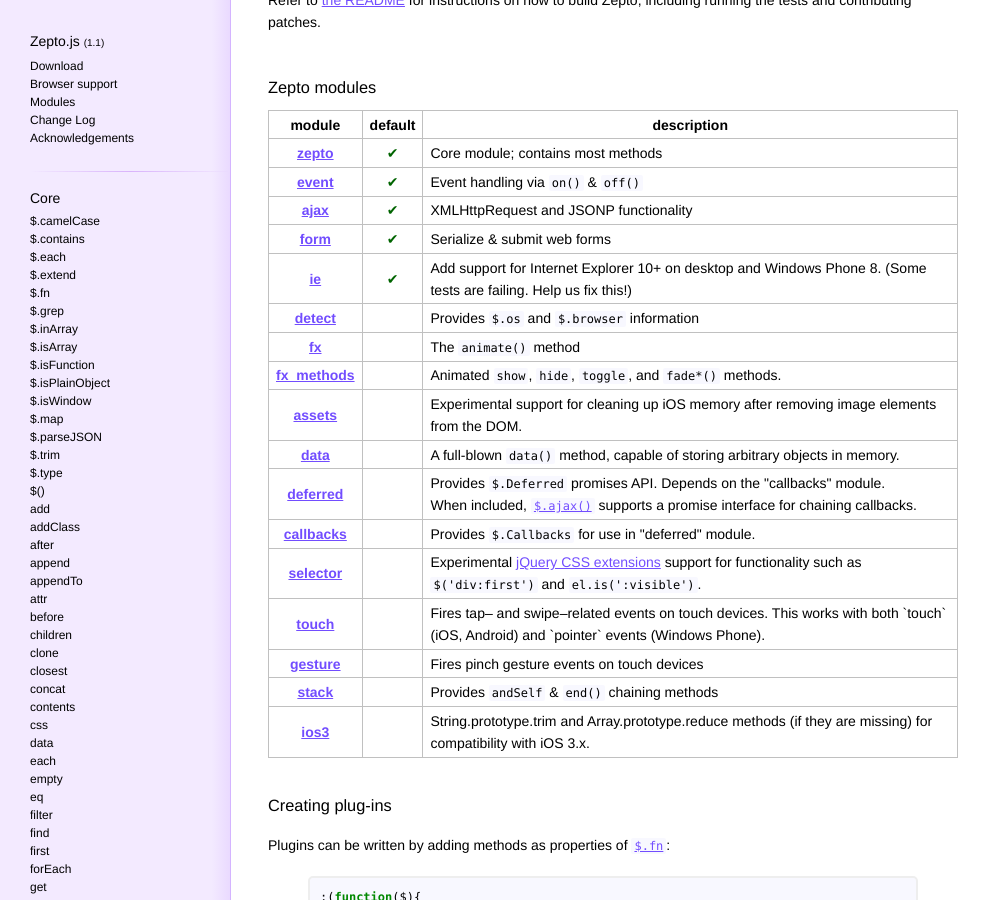
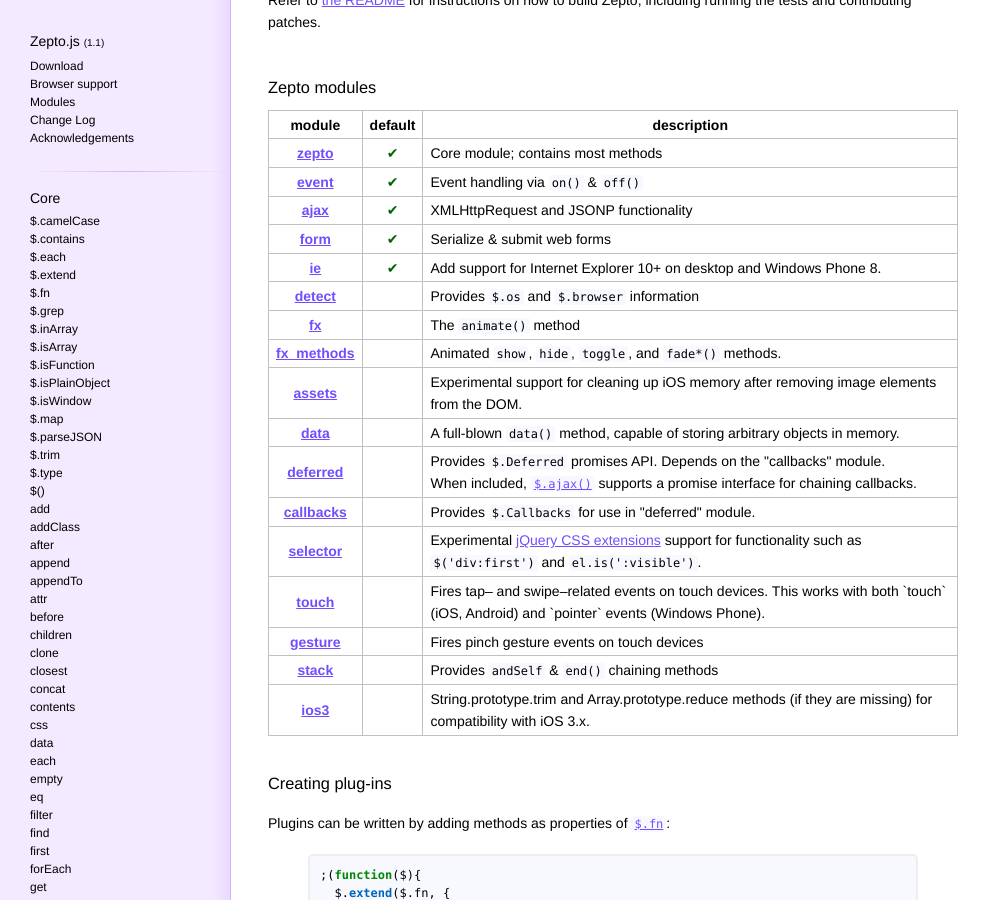
Before and after one commit to madrobby/zepto, a Jekyll site: the page built from index.html, in a window 1280 px wide and 900 px high, scrolled down 2304 px. Shown: the whole window, without its empty margins (0-991 px from the left). Built offline with Jekyll 4.4.1, drawn with Linux system fonts in a browser that asks for light colours; Markdown is read by kramdown in place of the engine named in the settings.

Commit message:
IE tests are not failing anymore :boom: :fire:

```diff
--- a/index.html
+++ b/index.html
@@ -243,7 +243,6 @@ github_url: https://github.com/madrobby/zepto
     <td>✔</td>
     <td>
       Add support for Internet Explorer 10+ on desktop and Windows Phone 8.
-      (Some tests are failing. Help us fix this!)
     </td>
   </tr>
 <tr>
```
